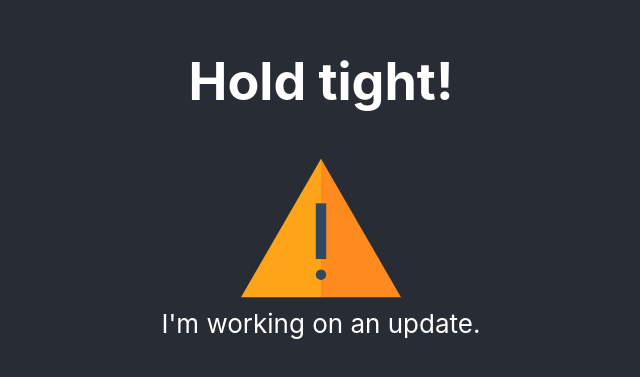
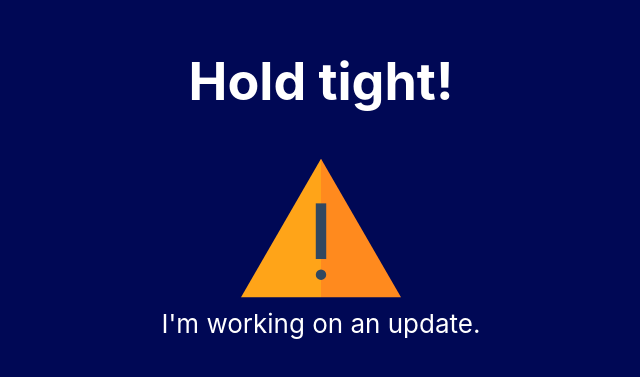
Before and after one commit to dchao19/portfolio, a React (Create React App) app: page / in a window 1280 px wide. Shown: the part 223-600 px from the top of the page, without its empty margins (319-959 px from the left). Built offline with nearby package versions, Linux system fonts and the light colour scheme.

Commit message:
Add router and move construction page to its own component

```diff
--- a/package.json
+++ b/package.json
@@ -3,8 +3,10 @@
   "version": "0.1.0",
   "private": true,
   "dependencies": {
+    "@reach/router": "^1.2.1",
     "@types/jest": "24.0.15",
     "@types/node": "12.6.8",
+    "@types/reach__router": "^1.2.4",
     "@types/react": "16.8.23",
     "@types/react-dom": "16.8.5",
     "react": "^16.8.6",
--- a/src/App.css
+++ b/src/App.css
@@ -1,22 +1,5 @@
 .App {
   text-align: center;
-}
-
-.App-logo {
-  /* animation: App-logo-spin infinite 20s linear; */
-  height: 20vmin;
-  pointer-events: none;
-}
-
-.App-header {
-  background-color: #282c34;
-  min-height: 100vh;
-  display: flex;
-  flex-direction: column;
-  align-items: center;
-  justify-content: center;
-  font-size: calc(10px + 2vmin);
-  color: white;
 }
 
 @keyframes App-logo-spin {
--- a/src/App.tsx
+++ b/src/App.tsx
@@ -1,15 +1,21 @@
 import React from 'react';
-import logo from './logo.svg';
+import { Router } from '@reach/router';
+
 import './App.css';
+
+import InConstruction from "./pages/InConstruction";
 
 const App: React.FC = () => {
   return (
     <div className="App">
-      <header className="App-header">
-        <h1>Hold tight!</h1>
-        <img src={logo} className="App-logo" alt="logo" />
-        I'm working on an update.
-      </header>
+      {/* <div className="sidebar">
+        <Logo/>
+        <SocialLinks/>
+        <Navigation/>
+      </div> */}
+      <Router>
+        <InConstruction path="/"/>
+      </Router>
     </div>
   );
 }
--- /dev/null
+++ b/src/pages/InConstruction.css
@@ -0,0 +1,15 @@
+.Construction-header {
+    background-color: #000855;
+    min-height: 100vh;
+    display: flex;
+    flex-direction: column;
+    align-items: center;
+    justify-content: center;
+    font-size: calc(10px + 2vmin);
+    color: white;
+}
+
+.Construction-logo {
+  height: 20vmin;
+  pointer-events: none;
+}
--- /dev/null
+++ b/src/pages/InConstruction.tsx
@@ -0,0 +1,16 @@
+import React from 'react';
+import { RouteComponentProps } from '@reach/router';
+
+import logo from '../logo.svg';
+import "./InConstruction.css";
+
+const InConstruction: React.FC<RouteComponentProps> = () => (
+    <header className="Construction-header">
+        <h1>Hold tight!</h1>
+        <img src={logo} className="Construction-logo" alt="logo" />
+        I'm working on an update.
+    </header>
+
+)
+
+export default InConstruction;
```
Also changed, not shown: 1 other file (tests, documents, lock files or other folders).
